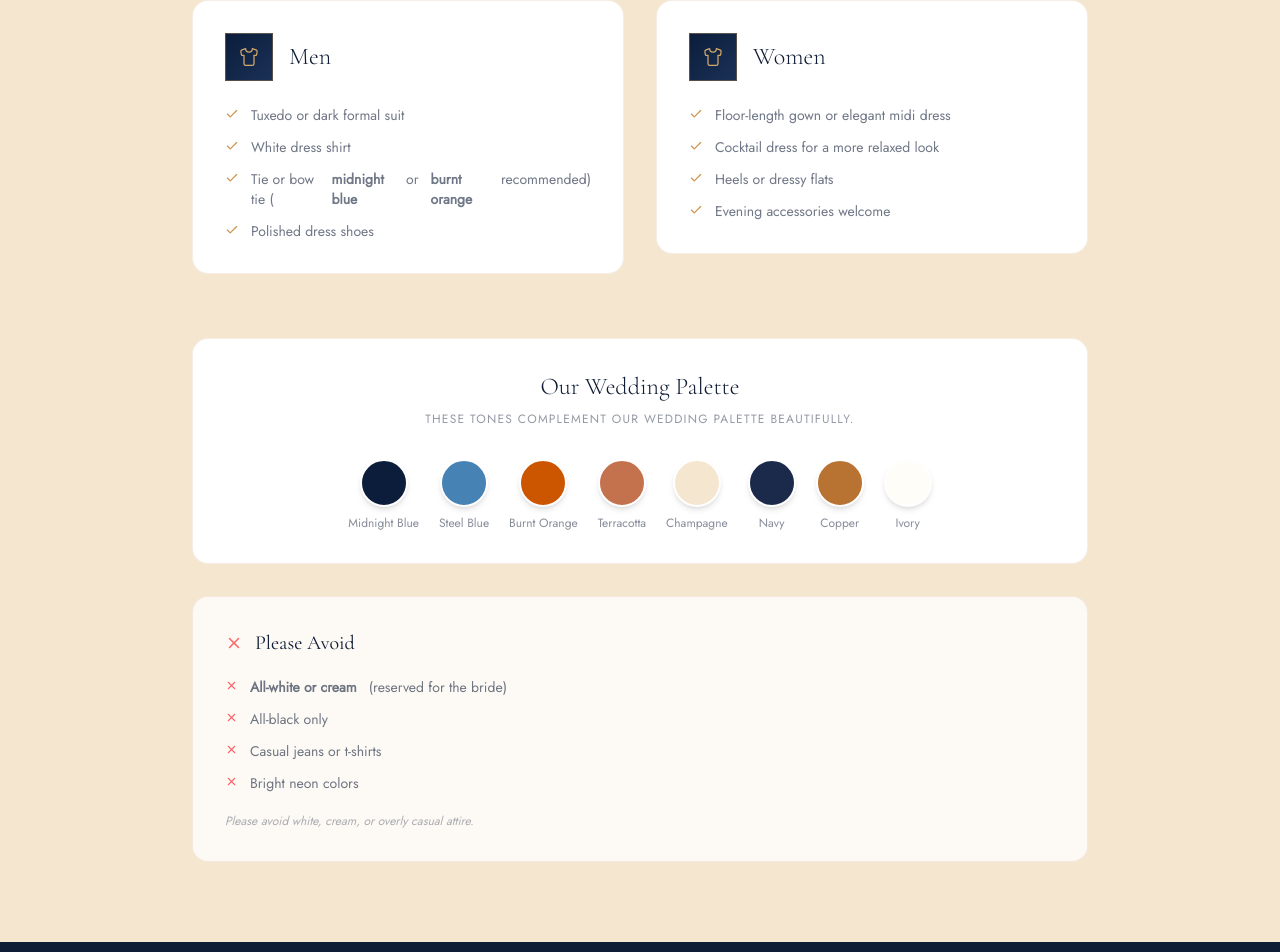
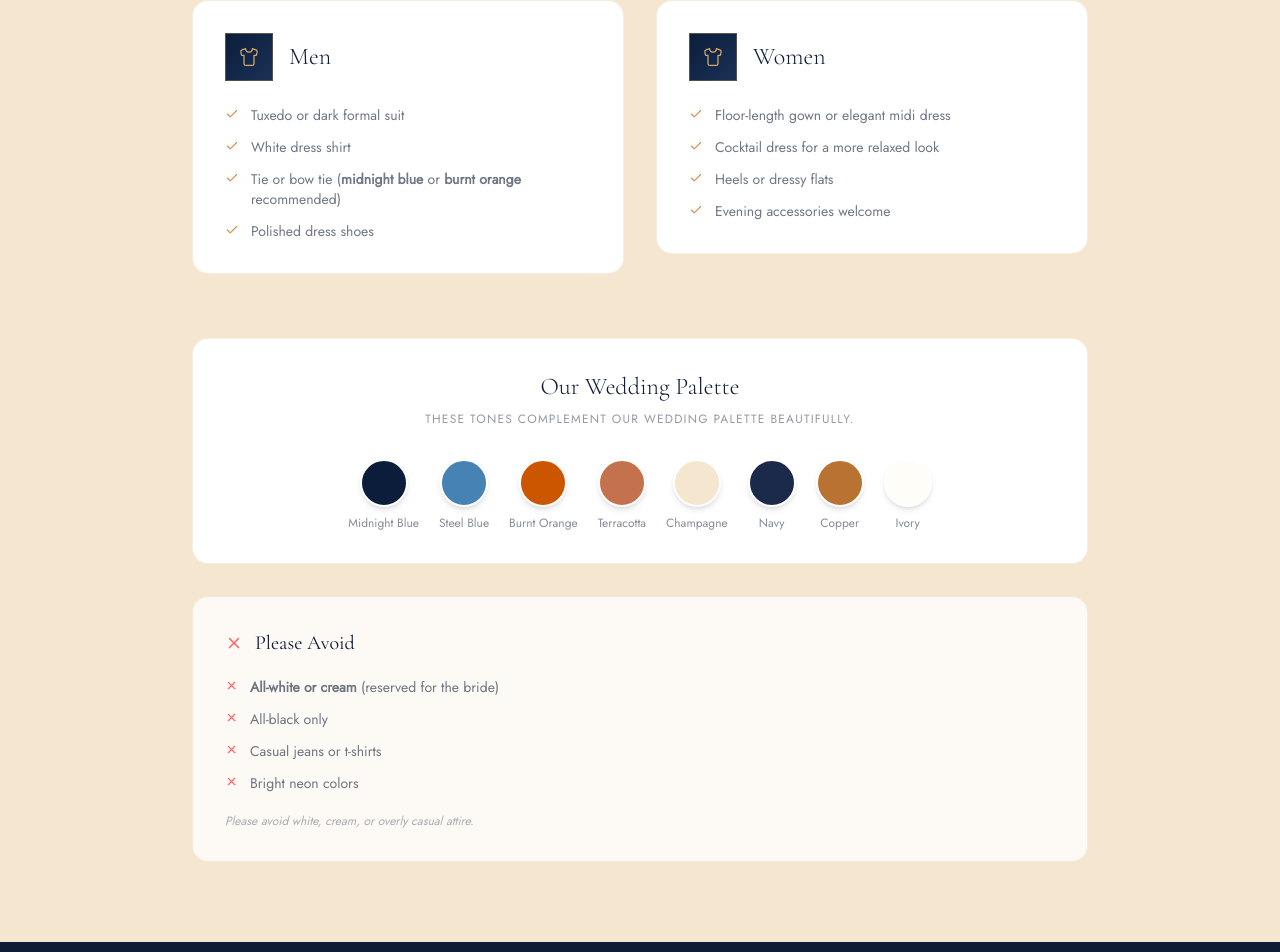
Before and after one commit to GIdeon1199/wedding-rsvp, a Next.js app: page /dress-code in a window 1280 px wide. Shown: the part 655-1607 px from the top of the page. Built offline with nearby package versions, Linux system fonts and the light colour scheme.

Commit message:
fix: wrap dress code items in span to prevent flexbox layout bugs

```diff
--- a/app/dress-code/page.tsx
+++ b/app/dress-code/page.tsx
@@ -93,7 +93,7 @@ export default function DressCodePage() {
                     {a.items.map((item, index) => (
                       <li key={index} className="flex items-start gap-3 font-sans text-sm text-navy-500/60">
                         <Check size={14} strokeWidth={2} className="text-gold-400 mt-0.5 shrink-0" />
-                        {item}
+                        <span>{item}</span>
                       </li>
                     ))}
                   </ul>
@@ -147,7 +147,7 @@ export default function DressCodePage() {
                 {avoid.map((item, index) => (
                   <li key={index} className="flex items-start gap-3 font-sans text-sm text-navy-500/60">
                     <XIcon size={13} strokeWidth={2} className="text-red-400 mt-0.5 shrink-0" />
-                    {item}
+                    <span>{item}</span>
                   </li>
                 ))}
               </ul>
```
